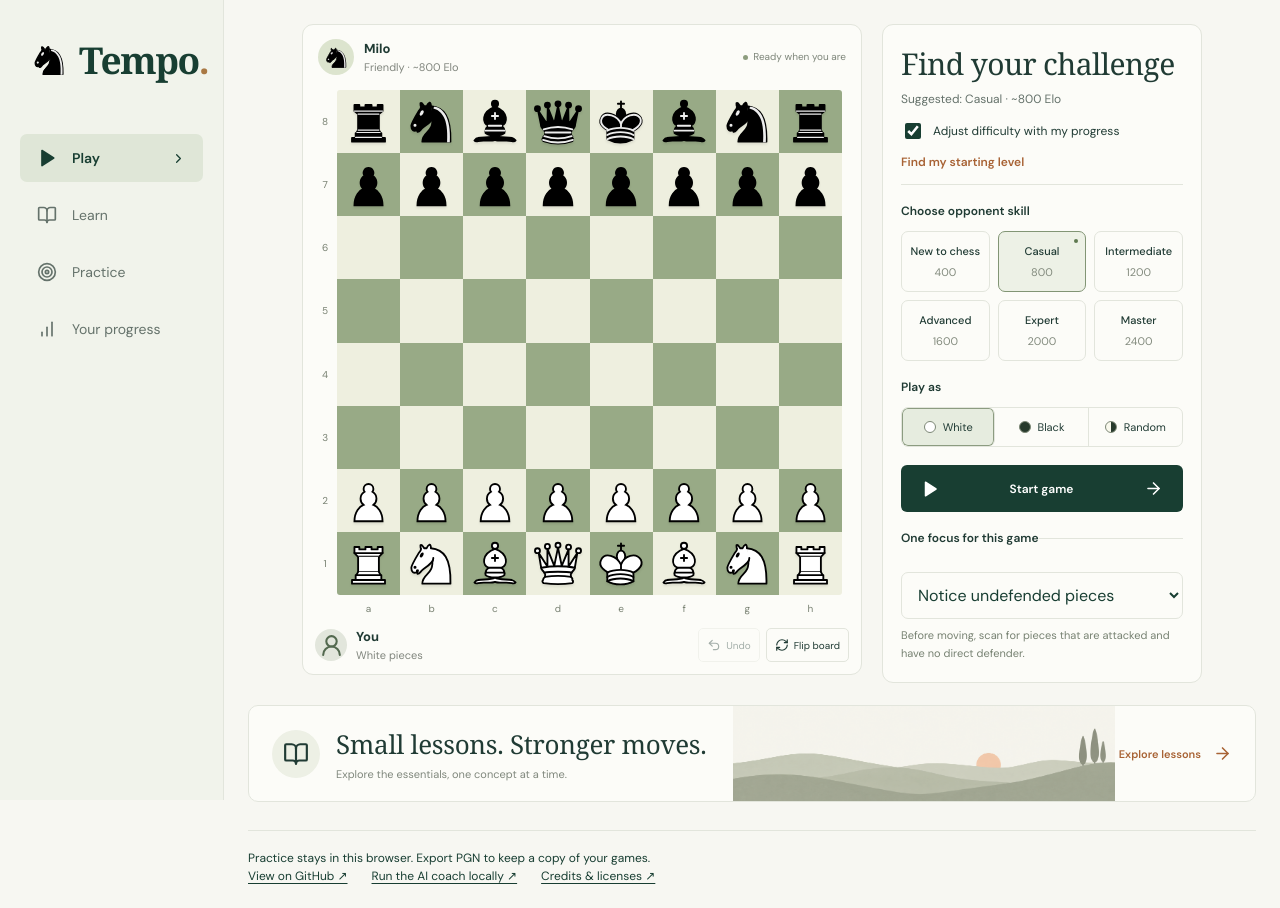
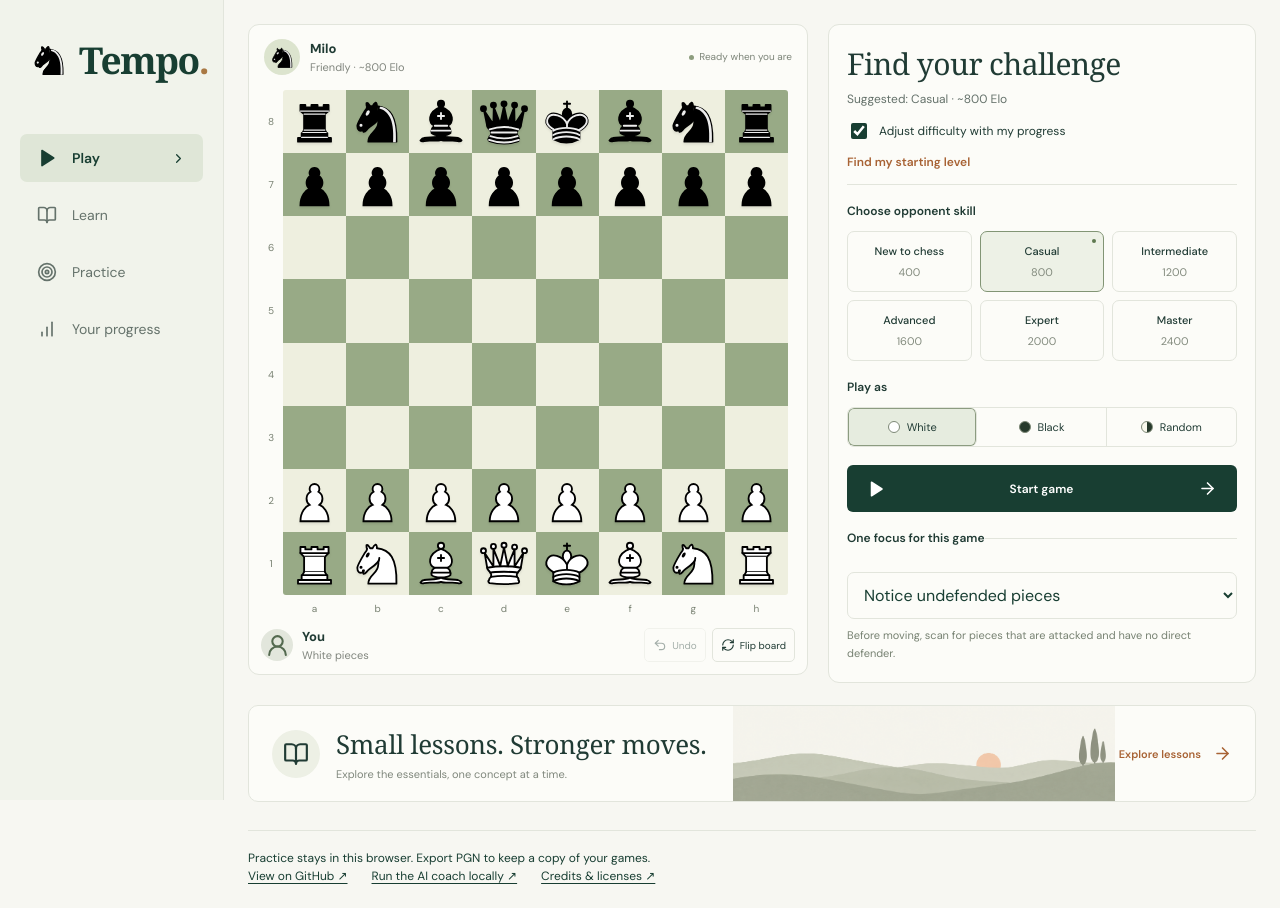
Before and after one commit to pbot424/tempo-chess-trainer, a React (Vite) app: page / in a window 1280 px wide. Built offline with nearby package versions, Linux system fonts and the light colour scheme; a web font is replaced by a local one.

Commit message:
fix: use available desktop width for gameplay

```diff
--- a/src/style.css
+++ b/src/style.css
@@ -2079,8 +2079,7 @@ legend {
 @media (min-width: 721px) {
   .play-page .play-layout {
     --coach-width: 320px;
-    max-width: calc(100dvh - 240px + var(--coach-width) + 20px);
-    margin-inline: auto;
+    grid-template-columns: minmax(0, calc(100dvh - 240px)) minmax(var(--coach-width), 1fr);
   }
   .play-page .board-wrap {
     max-width: max(160px, calc(100dvh - 280px));
```
